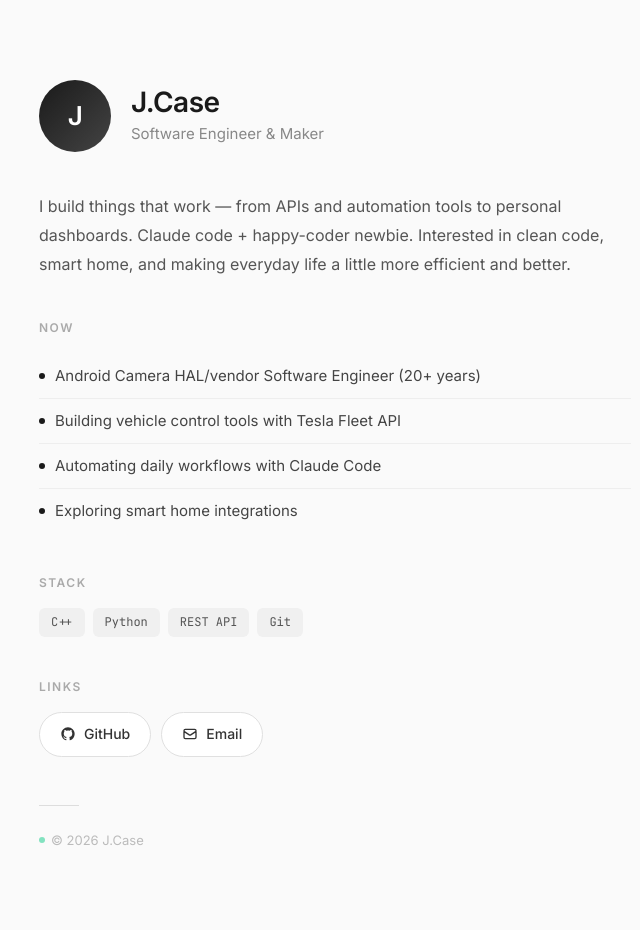
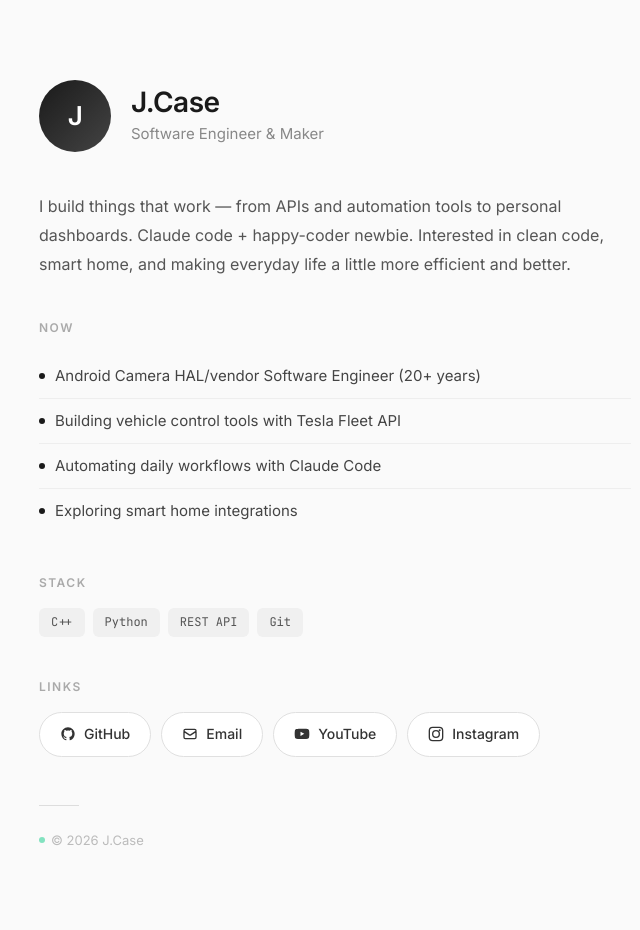
Before and after one commit to riverful/riverful.github.io, a Jekyll site: the page built from index.md, in a window 1280 px wide. Shown: the whole page, without its empty margins (305-945 px from the left). Built offline with Jekyll 4.4.1, drawn with Linux system fonts in a browser that asks for light colours.

Commit message:
feat: add YouTube and Instagram links
Co-Authored-By: Claude Opus 4.6 <noreply@anthropic.com>

```diff
--- a/_layouts/default.html
+++ b/_layouts/default.html
@@ -300,6 +300,14 @@
                 <svg viewBox="0 0 24 24" fill="none"><path d="M3 8l7.89 5.26a2 2 0 002.22 0L21 8M5 19h14a2 2 0 002-2V7a2 2 0 00-2-2H5a2 2 0 00-2 2v10a2 2 0 002 2z" stroke="#333" stroke-width="2" stroke-linecap="round" stroke-linejoin="round"/></svg>
                 Email
             </a>
+            <a href="https://www.youtube.com/@riverful" target="_blank" rel="noopener">
+                <svg viewBox="0 0 24 24" fill="none"><path d="M22.54 6.42a2.78 2.78 0 00-1.94-2C18.88 4 12 4 12 4s-6.88 0-8.6.46a2.78 2.78 0 00-1.94 2A29 29 0 001 11.75a29 29 0 00.46 5.33A2.78 2.78 0 003.4 19.1c1.72.46 8.6.46 8.6.46s6.88 0 8.6-.46a2.78 2.78 0 001.94-2 29 29 0 00.46-5.25 29 29 0 00-.46-5.43z" fill="#333"/><path d="M9.75 15.02l5.75-3.27-5.75-3.27v6.54z" fill="#fff"/></svg>
+                YouTube
+            </a>
+            <a href="https://www.instagram.com/riverful" target="_blank" rel="noopener">
+                <svg viewBox="0 0 24 24" fill="none"><rect x="2" y="2" width="20" height="20" rx="5" stroke="#333" stroke-width="2"/><circle cx="12" cy="12" r="5" stroke="#333" stroke-width="2"/><circle cx="17.5" cy="6.5" r="1.5" fill="#333"/></svg>
+                Instagram
+            </a>
         </div>
 
         <div class="divider"></div>
```
